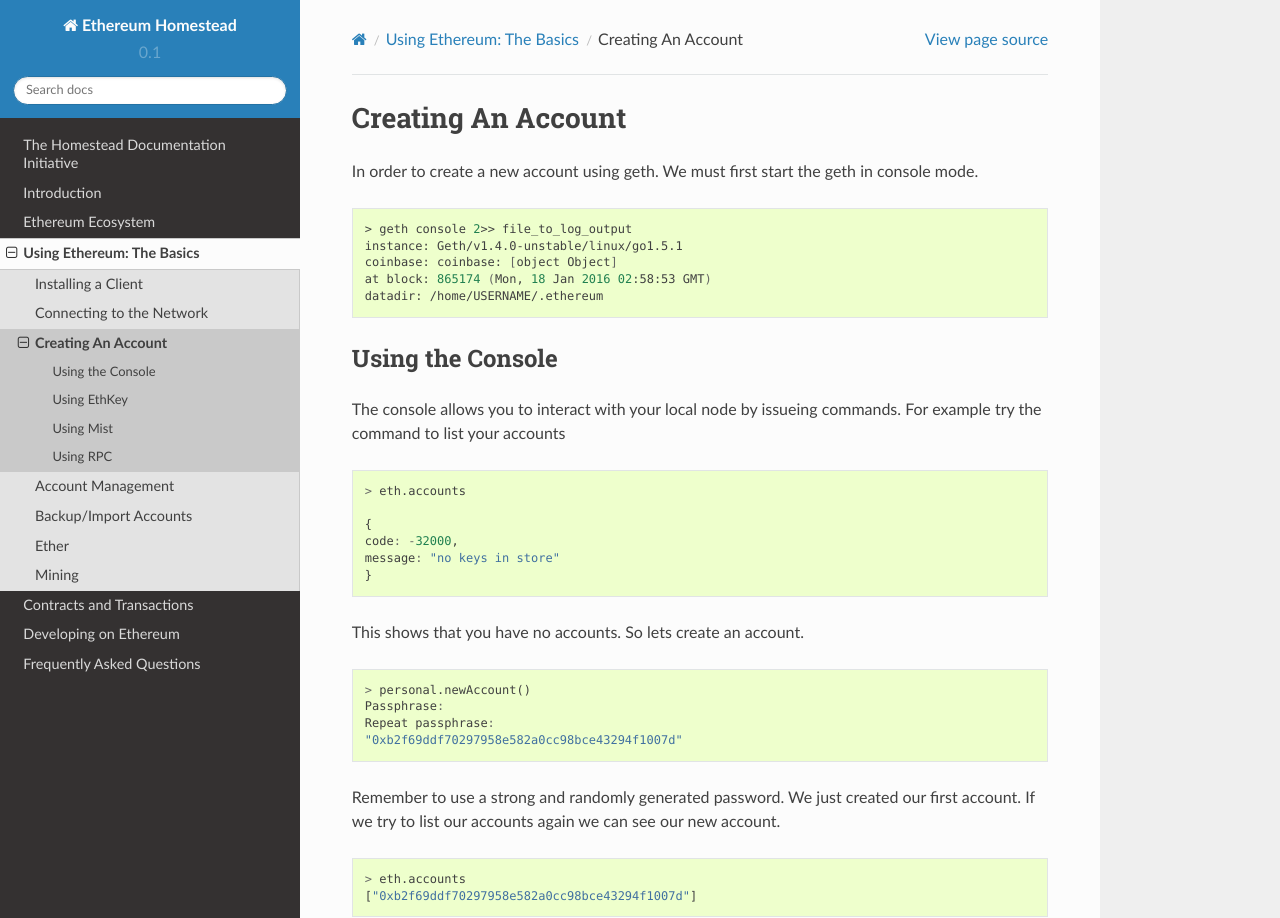
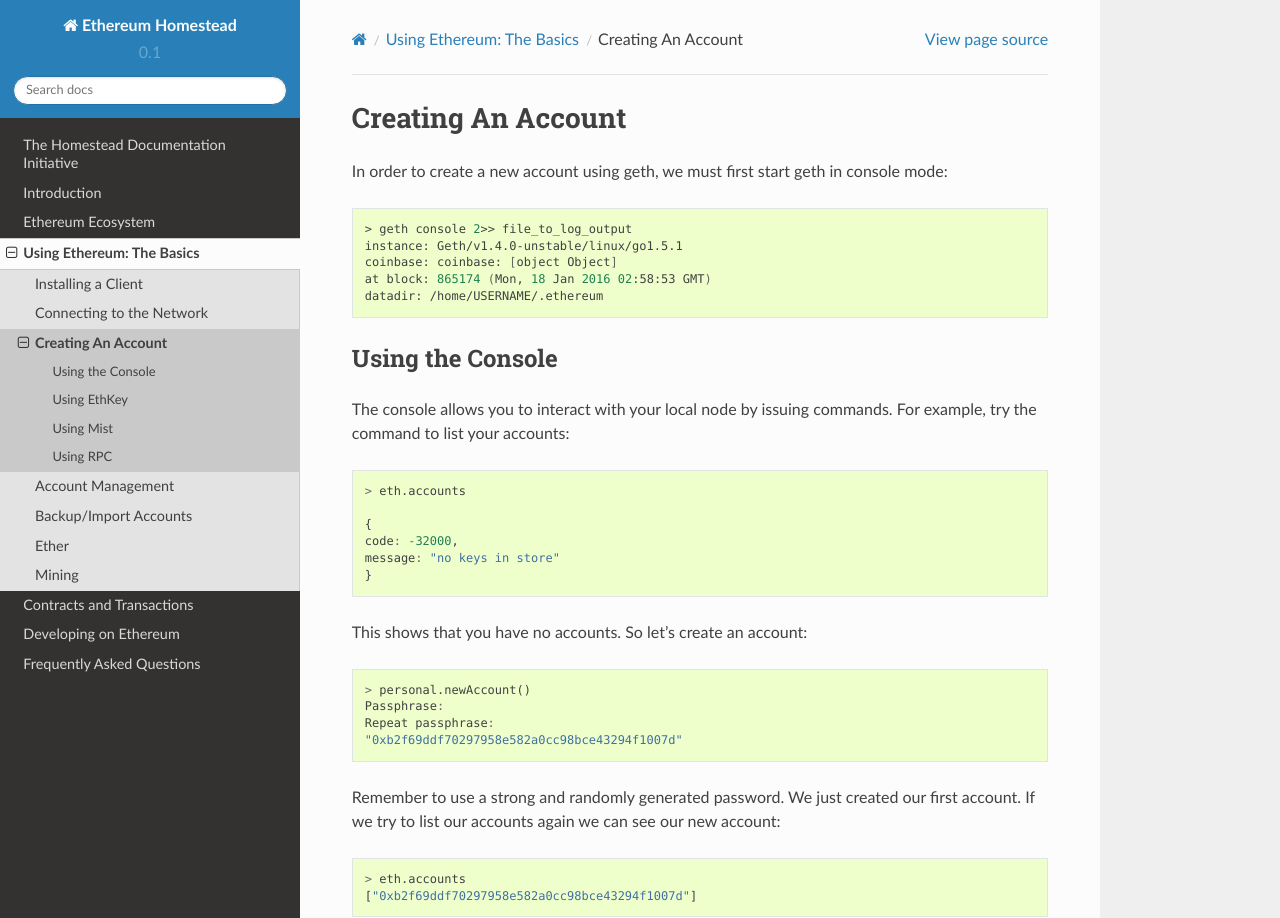
Before and after one commit to ethereum/homestead-guide, a Sphinx documentation site: the page built from source/using-ethereum-the-basics/creating-an-account.rst, in a window 1280 px wide and 1274 px high. Shown: the top 918 px of the window. Built offline with Sphinx 7.4.7 and the Read the Docs theme 2.0.0, drawn with Linux system fonts in a browser that asks for light colours.

Commit message:
Minor language edits to creating-an-account.rst

```diff
--- a/source/using-ethereum-the-basics/creating-an-account.rst
+++ b/source/using-ethereum-the-basics/creating-an-account.rst
@@ -1,7 +1,7 @@
 ********************************************************************************
 Creating An Account
 ********************************************************************************
-In order to create a new account using geth. We must first start the geth in console mode.
+In order to create a new account using geth, we must first start geth in console mode:
 
 .. code-block:: Bash
 
@@ -13,7 +13,7 @@
 
 Using the Console
 ================================================================================
-The console allows you to interact with your local node by issueing commands. For example try the command to list your accounts
+The console allows you to interact with your local node by issuing commands. For example, try the command to list your accounts:
 
 
 .. code-block:: Javascript
@@ -25,7 +25,7 @@
   message: "no keys in store"
   }
 
-This shows that you have no accounts. So lets create an account.
+This shows that you have no accounts. So let's create an account:
 
 .. code-block:: Javascript
 
@@ -34,7 +34,7 @@
   Repeat passphrase:
   "0xb2f69ddf70297958e582a0cc98bce43294f1007d"
 
-Remember to use a strong and randomly generated password. We just created our first account. If we try to list our accounts again we can see our new account.
+Remember to use a strong and randomly generated password. We just created our first account. If we try to list our accounts again we can see our new account:
 
 .. code-block:: Javascript
 
```
